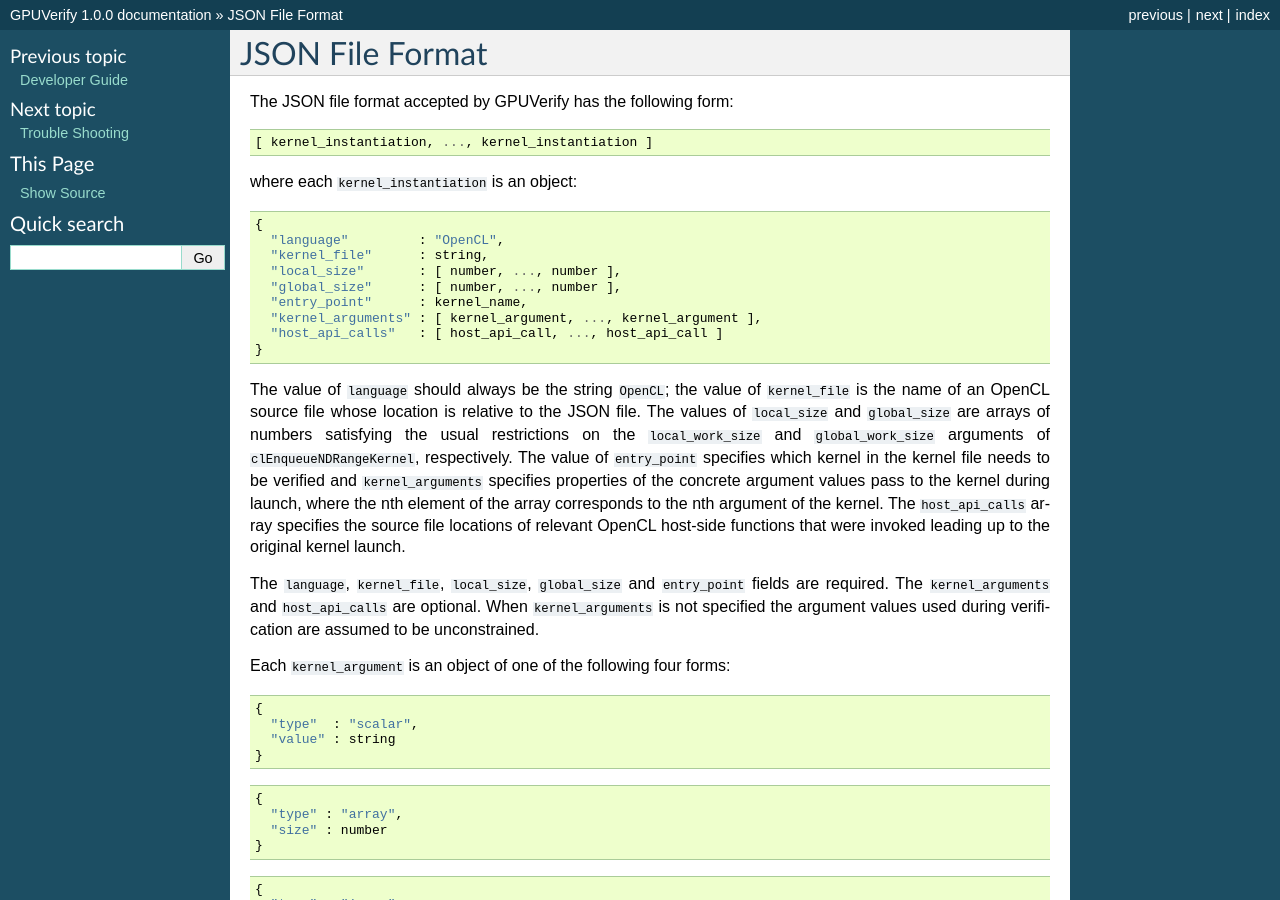
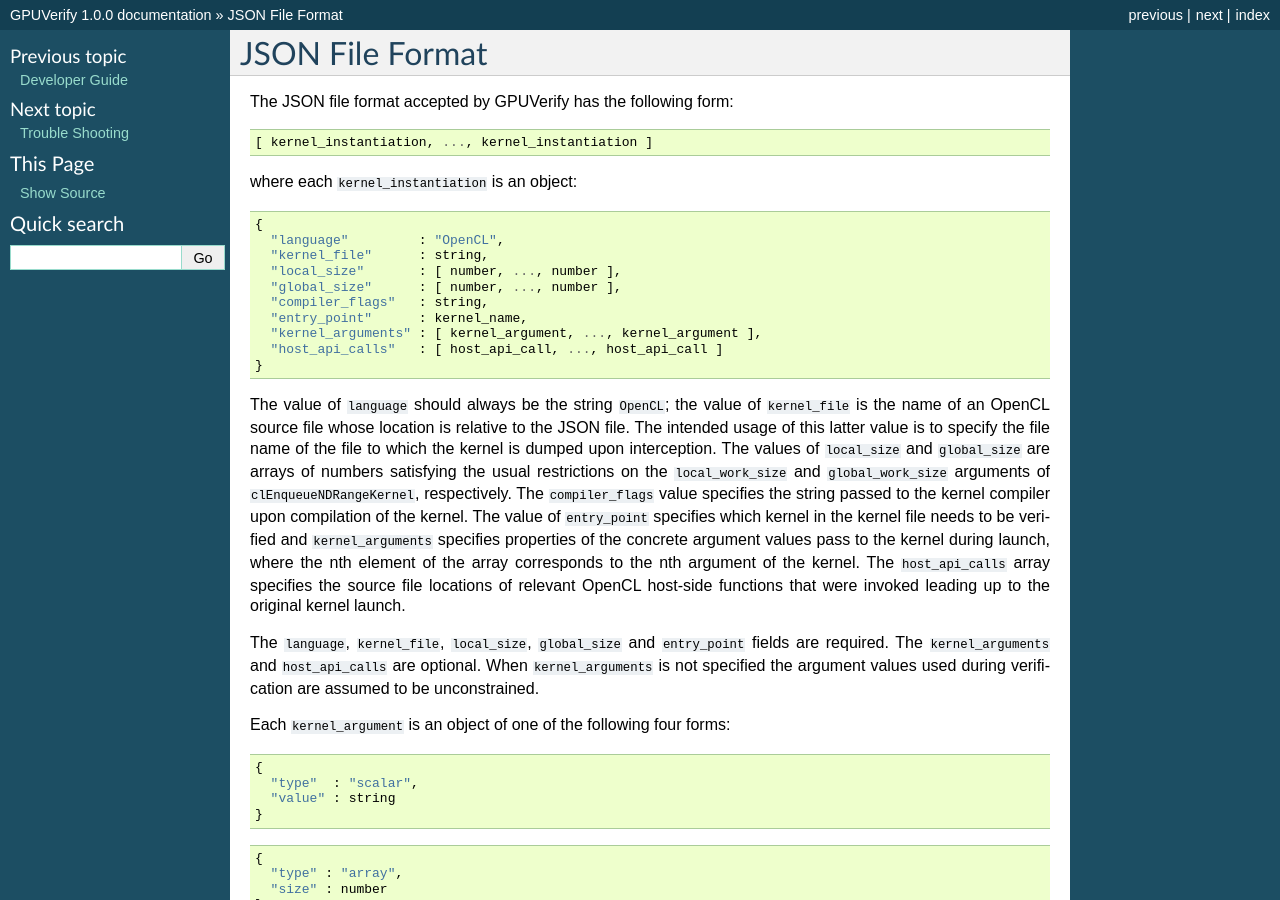
Before and after one commit to mc-imperial/gpuverify, a Sphinx documentation site: the page built from Documentation/json_format.rst, in a window 1280 px wide and 900 px high. Built offline with Sphinx 7.4.7, drawn with Linux system fonts in a browser that asks for light colours; formulas are drawn with MathJax 3.

Commit message:
Document compiler_flags field of the JSON format

```diff
--- a/Documentation/json_format.rst
+++ b/Documentation/json_format.rst
@@ -13,6 +13,7 @@
     "kernel_file"      : string,
     "local_size"       : [ number, ..., number ],
     "global_size"      : [ number, ..., number ],
+    "compiler_flags"   : string,
     "entry_point"      : kernel_name,
     "kernel_arguments" : [ kernel_argument, ..., kernel_argument ],
     "host_api_calls"   : [ host_api_call, ..., host_api_call ]
@@ -20,15 +21,18 @@
 
 The value of ``language`` should always be the string ``OpenCL``; the value of
 ``kernel_file`` is the name of an OpenCL source file whose location is relative
-to the JSON file. The values of ``local_size`` and ``global_size`` are arrays
-of numbers satisfying the usual restrictions on the ``local_work_size`` and
-``global_work_size`` arguments of ``clEnqueueNDRangeKernel``, respectively.
-The value of ``entry_point`` specifies which kernel in the kernel file needs to
-be verified and ``kernel_arguments`` specifies properties of the concrete
-argument values pass to the kernel during launch, where the nth element of the
-array corresponds to the nth argument of the kernel. The ``host_api_calls``
-array specifies the source file locations of relevant OpenCL host-side
-functions that were invoked leading up to the original kernel launch.
+to the JSON file. The intended usage of this latter value is to specify the
+file name of the file to which the kernel is dumped upon interception. The
+values of ``local_size`` and ``global_size`` are arrays of numbers satisfying
+the usual restrictions on the ``local_work_size`` and ``global_work_size``
+arguments of ``clEnqueueNDRangeKernel``, respectively. The ``compiler_flags``
+value specifies the string passed to the kernel compiler upon compilation of
+the kernel. The value of ``entry_point`` specifies which kernel in the kernel
+file needs to be verified and ``kernel_arguments`` specifies properties of the
+concrete argument values pass to the kernel during launch, where the nth
+element of the array corresponds to the nth argument of the kernel. The
+``host_api_calls`` array specifies the source file locations of relevant OpenCL
+host-side functions that were invoked leading up to the original kernel launch.
 
 The ``language``, ``kernel_file``, ``local_size``, ``global_size`` and
 ``entry_point`` fields are required. The ``kernel_arguments`` and
```
